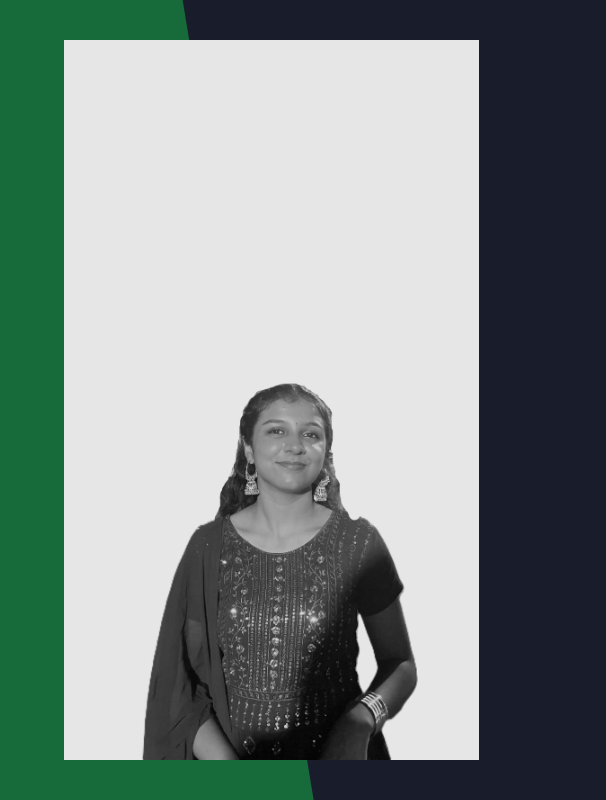
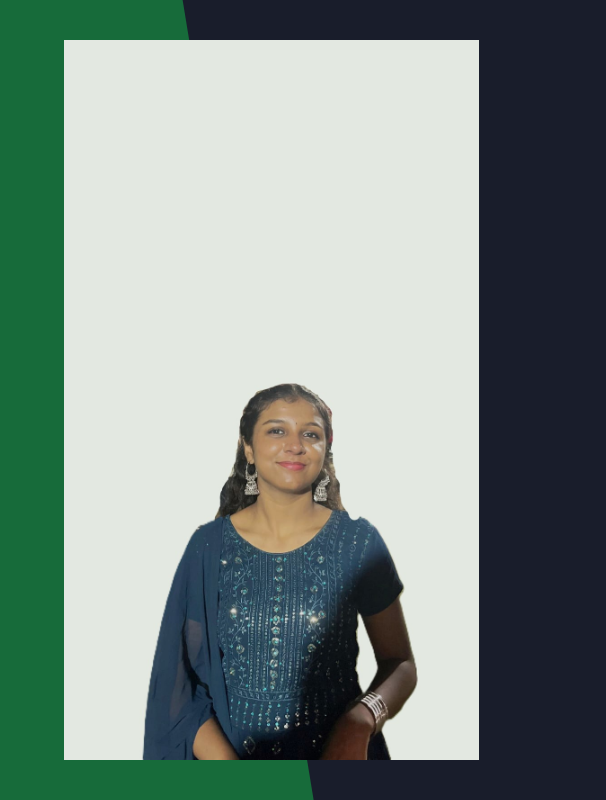
Before and after one commit to Vadrevuharipriya/Portfolio_Hari_Priya, a plain HTML site: page index.html in a window 1280 px wide. Shown: the full height of the page, 0-606 px from the left. Drawn offline with Linux system fonts and the light colour scheme.

Commit message:
Update style.css

```diff
--- a/style.css
+++ b/style.css
@@ -208,10 +208,10 @@ section {
   -o-object-fit: cover !important;
      object-fit: cover !important;
   transition: all 0.4s ease-in-out;
-  filter: grayscale(100%);
+/*   filter: grayscale(100%); */
 }
 .header-content .left-header .image img:hover {
-  filter: grayscale(0);
+/*   filter: grayscale(0); */
 }
 .header-content .right-header {
   display: flex;
```
